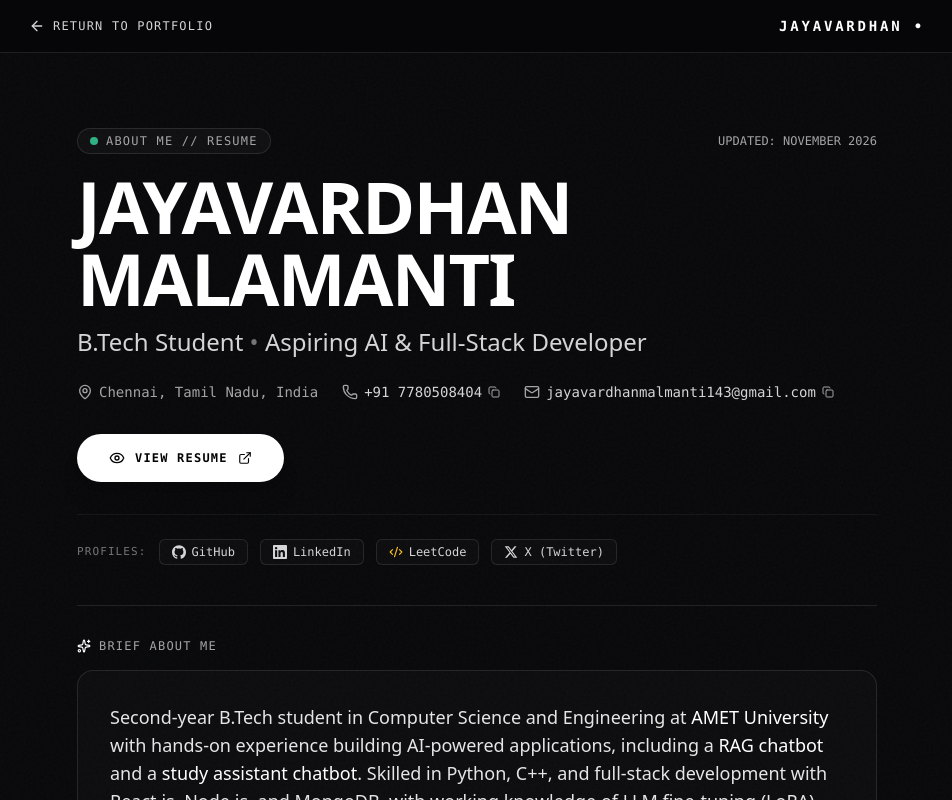
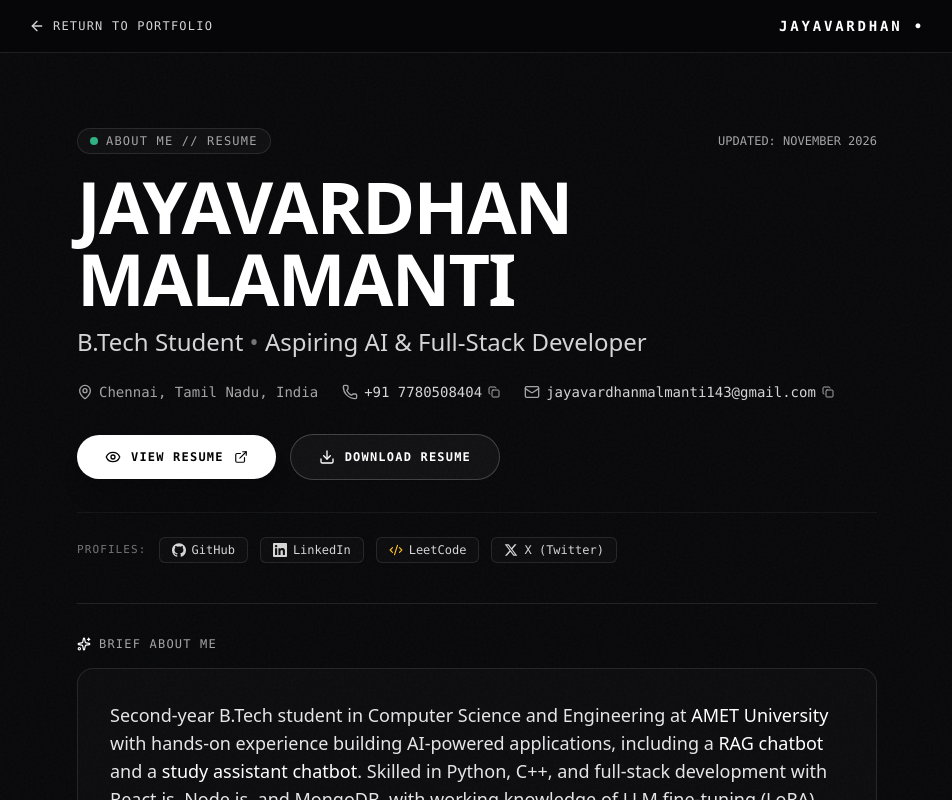
Before and after one commit to Jayavardhan137/Portfolio, a Next.js app: page /resume in a window 1280 px wide. Shown: the top 800 px of the page, without its empty margins (163-1115 px from the left). Built offline with nearby package versions, Linux system fonts and the light colour scheme.

Commit message:
Add Download Resume button and bypass loading screen when returning to portfolio

```diff
--- a/src/app/contact/page.tsx
+++ b/src/app/contact/page.tsx
@@ -79,7 +79,14 @@ function ContactPageContent() {
           <a
             href="/"
             onMouseEnter={playHover}
-            onClick={playClick}
+            onClick={() => {
+              playClick();
+              if (typeof window !== "undefined") {
+                try {
+                  sessionStorage.setItem("hasLoadedPortfolio", "true");
+                } catch (e) {}
+              }
+            }}
             className="flex items-center gap-2 text-xs font-mono tracking-widest text-neutral-300 hover:text-white transition-colors group"
           >
             <ArrowLeft className="w-4 h-4 group-hover:-translate-x-1 transition-transform" />
--- a/src/app/resume/page.tsx
+++ b/src/app/resume/page.tsx
@@ -5,6 +5,7 @@ import Link from "next/link";
 import {
   ArrowLeft,
   ExternalLink,
+  Download,
   MapPin,
   Mail,
   Phone,
@@ -45,7 +46,14 @@ export default function ResumePage() {
           <Link
             href="/"
             onMouseEnter={playHover}
-            onClick={playClick}
+            onClick={() => {
+              playClick();
+              if (typeof window !== "undefined") {
+                try {
+                  sessionStorage.setItem("hasLoadedPortfolio", "true");
+                } catch (e) {}
+              }
+            }}
             className="flex items-center gap-2 text-xs font-mono tracking-widest text-neutral-300 hover:text-white transition-colors group"
           >
             <ArrowLeft className="w-4 h-4 group-hover:-translate-x-1 transition-transform" />
@@ -120,19 +128,30 @@ export default function ResumePage() {
             </button>
           </div>
 
-          {/* Single Prominent View Resume Button */}
-          <div className="mb-8">
+          {/* Action Buttons: View & Download Resume */}
+          <div className="flex flex-wrap items-center gap-3.5 mb-8">
             <a
               href="/resume.pdf"
               target="_blank"
               rel="noopener noreferrer"
               onMouseEnter={playHover}
               onClick={playClick}
-              className="inline-flex items-center gap-2.5 px-8 py-4 rounded-full bg-white text-black font-mono text-xs font-bold tracking-widest uppercase hover:bg-neutral-200 transition-all shadow-xl hover:shadow-white/10 group"
+              className="inline-flex items-center gap-2.5 px-7 py-3.5 rounded-full bg-white text-black font-mono text-xs font-bold tracking-widest uppercase hover:bg-neutral-200 transition-all shadow-xl hover:shadow-white/10 group"
             >
               <Eye className="w-4 h-4" />
               <span>VIEW RESUME</span>
               <ExternalLink className="w-3.5 h-3.5 group-hover:translate-x-0.5 group-hover:-translate-y-0.5 transition-transform" />
+            </a>
+
+            <a
+              href="/resume.pdf"
+              download="Jayavardhan_Malamanti_Resume.pdf"
+              onMouseEnter={playHover}
+              onClick={playClick}
+              className="inline-flex items-center gap-2.5 px-7 py-3.5 rounded-full border border-white/20 bg-white/[0.04] text-white font-mono text-xs font-bold tracking-widest uppercase hover:border-white hover:bg-white/10 transition-all shadow-sm group"
+            >
+              <Download className="w-4 h-4" />
+              <span>DOWNLOAD RESUME</span>
             </a>
           </div>
 
--- a/src/components/ui/CinematicLoader.tsx
+++ b/src/components/ui/CinematicLoader.tsx
@@ -9,7 +9,7 @@ interface CinematicLoaderProps {
 }
 
 export function CinematicLoader({ onComplete }: CinematicLoaderProps) {
-  const [isFinished, setIsFinished] = useState(false);
+  const [isFinished, setIsFinished] = useState(true);
 
   const stageRef = useRef<HTMLDivElement | null>(null);
   const glowRef = useRef<HTMLDivElement | null>(null);
@@ -195,6 +195,11 @@ export function CinematicLoader({ onComplete }: CinematicLoaderProps) {
 
   const finish = useCallback(() => {
     runIdRef.current++;
+    if (typeof window !== "undefined") {
+      try {
+        sessionStorage.setItem("hasLoadedPortfolio", "true");
+      } catch (e) {}
+    }
     setIsFinished(true);
     if (onComplete) onComplete();
   }, [onComplete]);
@@ -438,6 +443,18 @@ export function CinematicLoader({ onComplete }: CinematicLoaderProps) {
 
   // Immediate autoplay on mount + transparent gesture unlock
   useEffect(() => {
+    if (typeof window !== "undefined") {
+      try {
+        if (sessionStorage.getItem("hasLoadedPortfolio") === "true") {
+          setIsFinished(true);
+          if (onComplete) onComplete();
+          return;
+        }
+      } catch (e) {}
+    }
+
+    setIsFinished(false);
+
     const a = getAudioContext();
     if (a && a.state === "running") {
       audioUnlockedRef.current = true;
@@ -466,7 +483,7 @@ export function CinematicLoader({ onComplete }: CinematicLoaderProps) {
         } catch (e) {}
       }
     };
-  }, [getAudioContext, handleScreenInteraction, loadKeys, play]);
+  }, [getAudioContext, handleScreenInteraction, loadKeys, onComplete, play]);
 
   return (
     <AnimatePresence>
```
